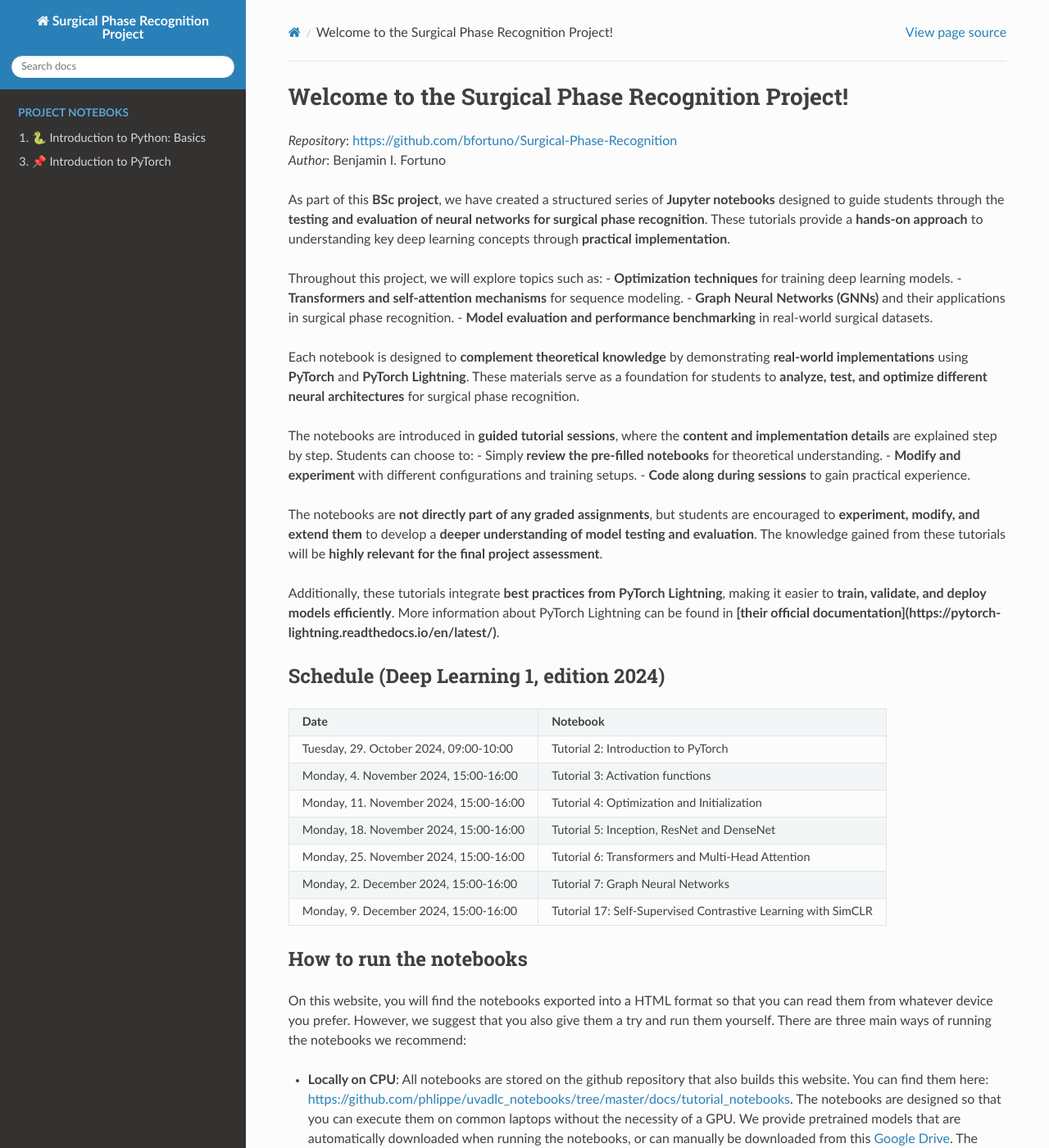
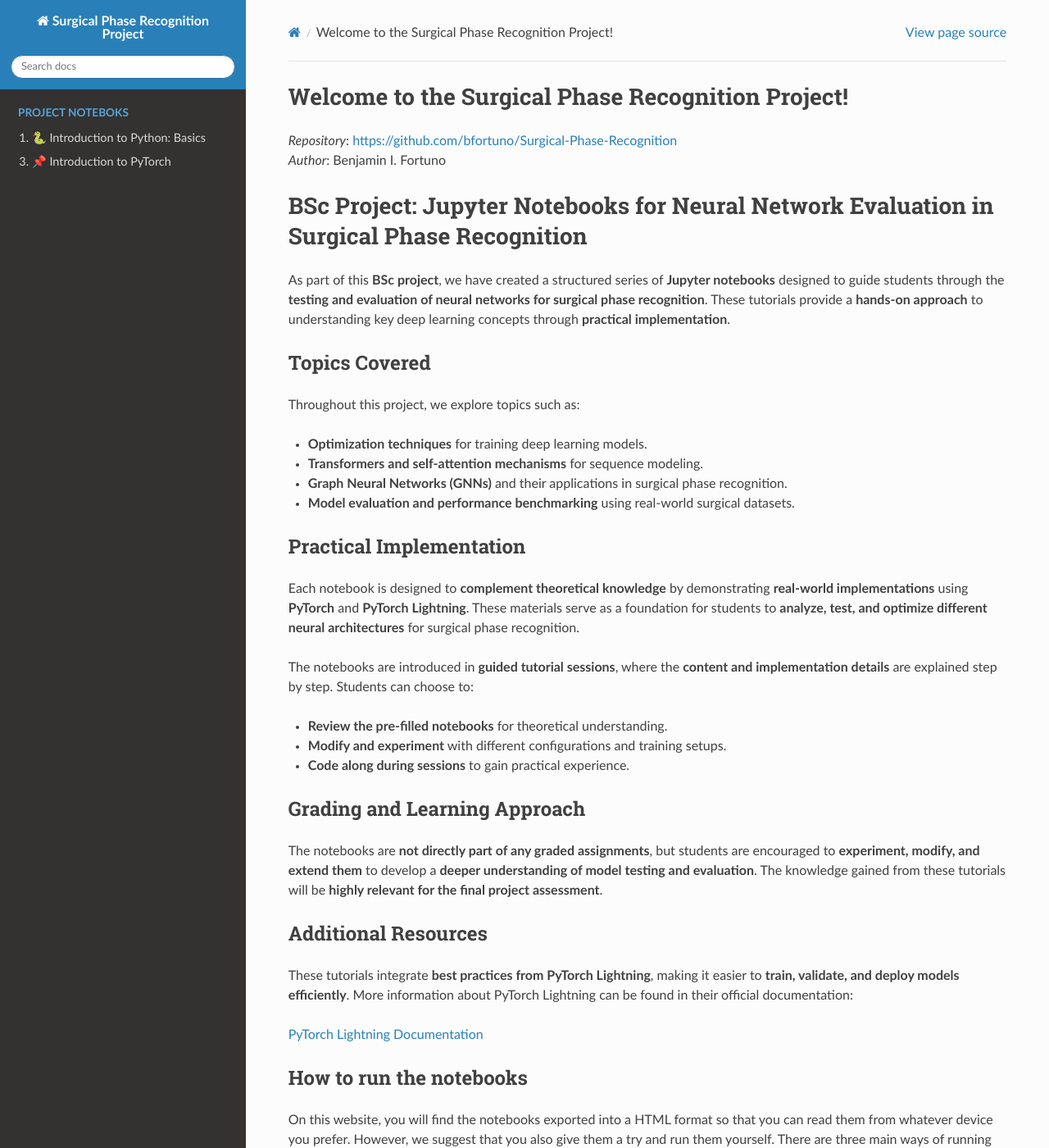
Before and after one commit to bfortuno/Surgical-Phase-Recognition, a Sphinx documentation site: the page built from docs/index.rst, in a window 1280 px wide and 1400 px high. Shown: the whole window at 82% size. Built offline with Sphinx 7.4.7 and the Read the Docs theme 3.1.0, drawn with Linux system fonts in a browser that asks for light colours; pages that are not in the unit, such as notebooks, are missing from menus; some of the changed text lies outside the part shown.

Commit message:
index update

```diff
--- a/docs/index.rst
+++ b/docs/index.rst
@@ -9,45 +9,43 @@ Welcome to the Surgical Phase Recognition Project!
 | *Repository*: https://github.com/bfortuno/Surgical-Phase-Recognition
 | *Author*: Benjamin I. Fortuno
 
+BSc Project: Jupyter Notebooks for Neural Network Evaluation in Surgical Phase Recognition
+==========================================================================================
+
 As part of this **BSc project**, we have created a structured series of **Jupyter notebooks** designed to guide students through the **testing and evaluation of neural networks for surgical phase recognition**. These tutorials provide a **hands-on approach** to understanding key deep learning concepts through **practical implementation**.
 
-Throughout this project, we will explore topics such as:
+Topics Covered
+--------------
+
+Throughout this project, we explore topics such as:
+
 - **Optimization techniques** for training deep learning models.
 - **Transformers and self-attention mechanisms** for sequence modeling.
 - **Graph Neural Networks (GNNs)** and their applications in surgical phase recognition.
-- **Model evaluation and performance benchmarking** in real-world surgical datasets.
+- **Model evaluation and performance benchmarking** using real-world surgical datasets.
+
+Practical Implementation
+------------------------
 
 Each notebook is designed to **complement theoretical knowledge** by demonstrating **real-world implementations** using **PyTorch** and **PyTorch Lightning**. These materials serve as a foundation for students to **analyze, test, and optimize different neural architectures** for surgical phase recognition.
 
 The notebooks are introduced in **guided tutorial sessions**, where the **content and implementation details** are explained step by step. Students can choose to:
-- Simply **review the pre-filled notebooks** for theoretical understanding.
+
+- **Review the pre-filled notebooks** for theoretical understanding.
 - **Modify and experiment** with different configurations and training setups.
 - **Code along during sessions** to gain practical experience.
 
+Grading and Learning Approach
+-----------------------------
+
 The notebooks are **not directly part of any graded assignments**, but students are encouraged to **experiment, modify, and extend them** to develop a **deeper understanding of model testing and evaluation**. The knowledge gained from these tutorials will be **highly relevant for the final project assessment**.
 
-Additionally, these tutorials integrate **best practices from PyTorch Lightning**, making it easier to **train, validate, and deploy models efficiently**. More information about PyTorch Lightning can be found in **[their official documentation](https://pytorch-lightning.readthedocs.io/en/latest/)**.
+Additional Resources
+--------------------
 
-Schedule (Deep Learning 1, edition 2024)
-----------------------------------------
+These tutorials integrate **best practices from PyTorch Lightning**, making it easier to **train, validate, and deploy models efficiently**. More information about PyTorch Lightning can be found in their official documentation:
 
-+------------------------------------------+---------------------------------------------------------------+
-| **Date**                                 | **Notebook**                                                  |
-+------------------------------------------+---------------------------------------------------------------+
-| Tuesday, 29. October 2024, 09:00-10:00   | Tutorial 2: Introduction to PyTorch                           |
-+------------------------------------------+---------------------------------------------------------------+
-| Monday, 4. November 2024, 15:00-16:00    | Tutorial 3: Activation functions                              |
-+------------------------------------------+---------------------------------------------------------------+
-| Monday, 11. November 2024, 15:00-16:00   | Tutorial 4: Optimization and Initialization                   |
-+------------------------------------------+---------------------------------------------------------------+
-| Monday, 18. November 2024, 15:00-16:00   | Tutorial 5: Inception, ResNet and DenseNet                    |
-+------------------------------------------+---------------------------------------------------------------+
-| Monday, 25. November 2024, 15:00-16:00   | Tutorial 6: Transformers and Multi-Head Attention             |
-+------------------------------------------+---------------------------------------------------------------+
-| Monday, 2. December 2024, 15:00-16:00    | Tutorial 7: Graph Neural Networks                             |
-+------------------------------------------+---------------------------------------------------------------+
-| Monday, 9. December 2024, 15:00-16:00    | Tutorial 17: Self-Supervised Contrastive Learning with SimCLR |
-+------------------------------------------+---------------------------------------------------------------+
+`PyTorch Lightning Documentation <https://pytorch-lightning.readthedocs.io/en/latest/>`_
 
 How to run the notebooks
 ------------------------
@@ -59,14 +57,7 @@ However, we suggest that you also give them a try and run them yourself. There a
 
 - **Google Colab**: If you prefer to run the notebooks on a different platform than your own computer, or want to experiment with GPU support, we recommend using `Google Colab <https://colab.research.google.com/notebooks/intro.ipynb#recent=true>`_. Each notebook on this documentation website has a badge with a link to open it on Google Colab. Remember to enable GPU support before running the notebook (:code:`Runtime -> Change runtime type`). Each notebook can be executed independently, and doesn't require you to connect your Google Drive or similar. However, when closing the session, changes might be lost if you don't save it to your local computer or have copied the notebook to your Google Drive beforehand.
 
-Tutorial-Lecture alignment
---------------------------
 
-We will discuss 7 of the tutorials in the course, spread across lectures to cover something from every area. You can align the tutorials with the lectures based on their topics. The list of tutorials in the Deep Learning 1 course is:
-
-- Tutorial 1: Introduction to Python for AI: Numpy, Matplotlib, Pandas
-
-Feedback, Questions or Contributions
 ------------------------------------
 
 This is the first time we present these tutorials during the Deep Learning course. As with any other project, small bugs and issues are expected. We appreciate any feedback from students, whether it is about a spelling mistake, implementation bug, or suggestions for improvements/additions to the notebooks. Please use the following `link <https://forms.gle/kENuNvcCq3LzQWDA8>`_ to submit feedback, or feel free to reach out to me directly per mail (p dot lippe at uva dot nl), or grab me during any TA session.
```
